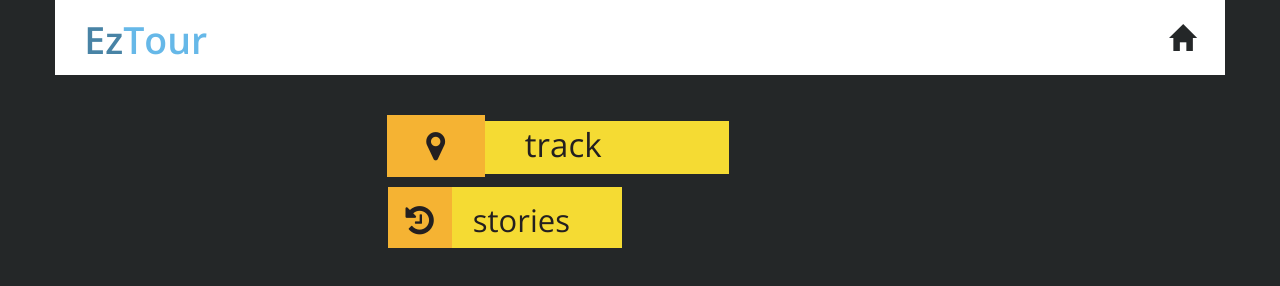
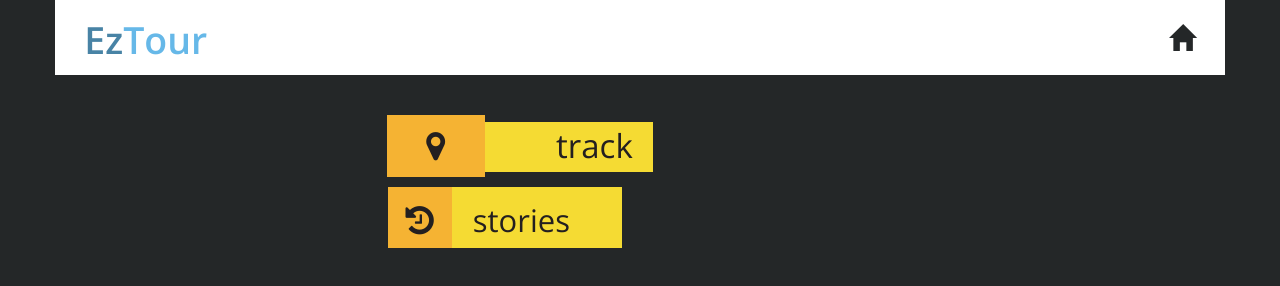
Before and after one commit to Binzzzz/eztour, a plain HTML site: page main.html in a window 1280 px wide. Drawn offline with nearby package versions, Linux system fonts and the light colour scheme.

Commit message:
Update dev.css

```diff
--- a/css/dev.css
+++ b/css/dev.css
@@ -78,7 +78,7 @@ div.cl-md-6.logo img {
 #track {
    background-color: #f5db33;
    color: #231f20;
-   padding: 0.25% 24% 1.25% 7.5%;
+   padding: 1px 20px 4px 71px;
 }
 
 #latest-news {
```
